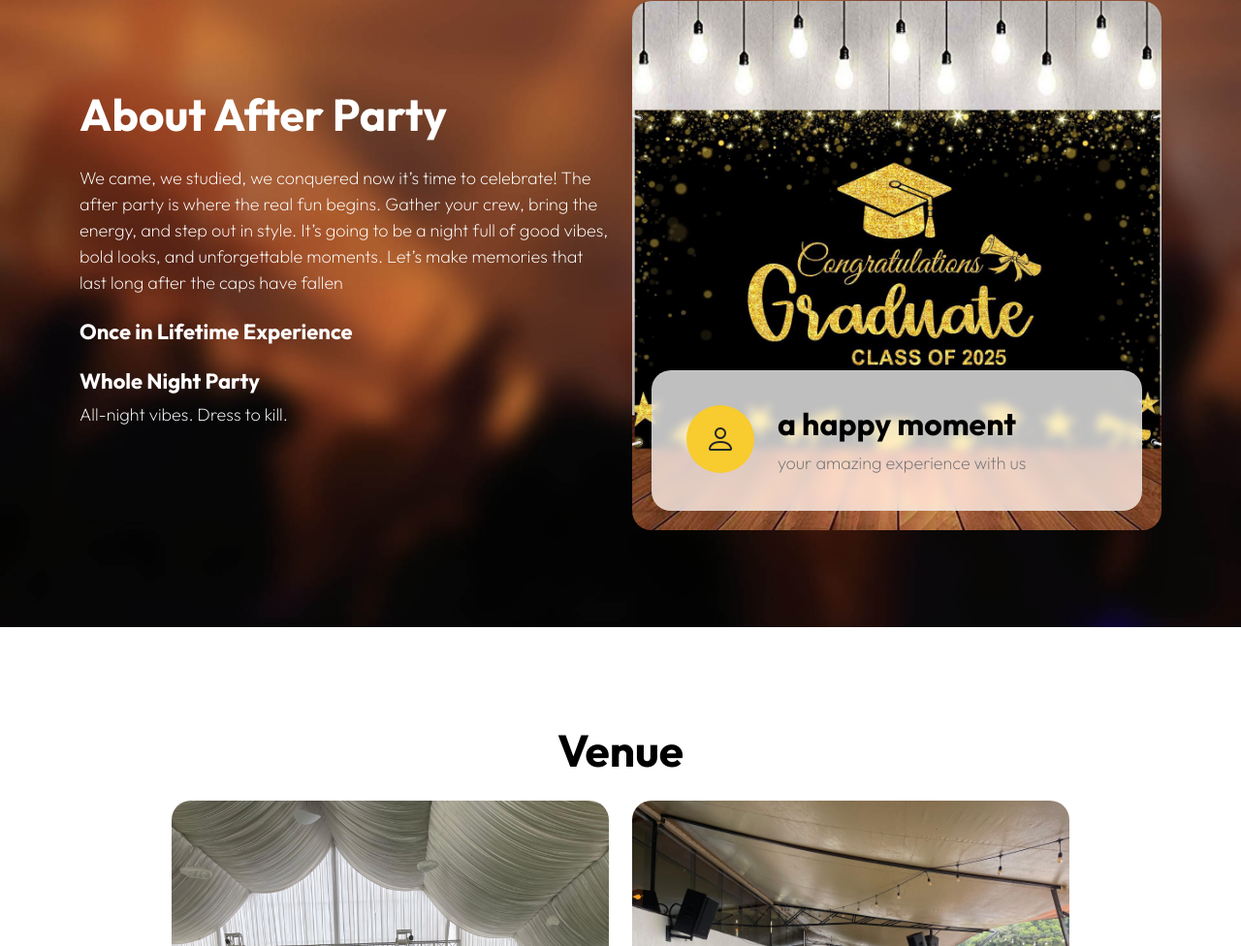
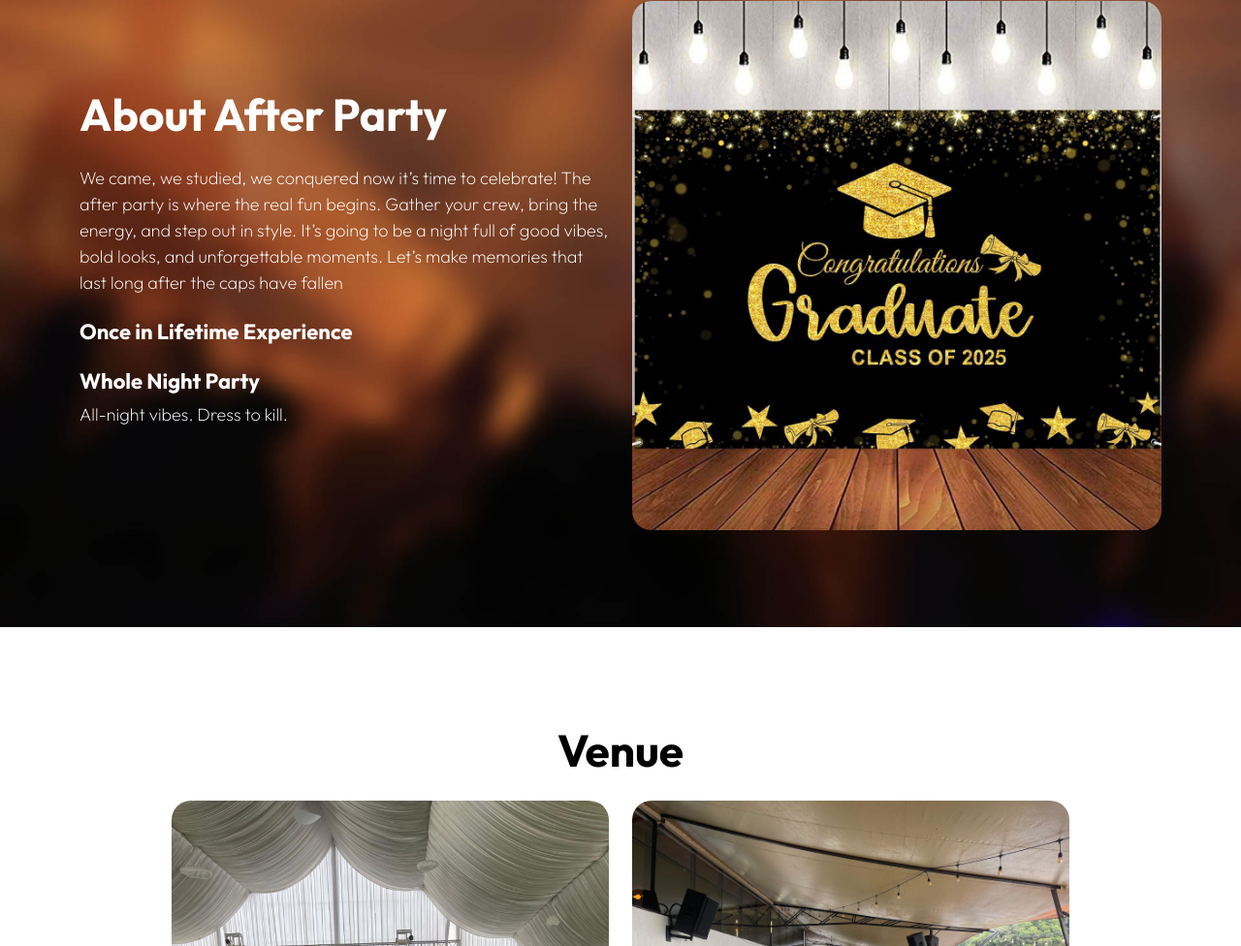
Before and after one commit to Paps-maker/After-party-, a plain HTML site: page index.html in a window 1280 px wide. Shown: the part 899-1875 px from the top of the page at 97% size. Drawn offline with Linux system fonts and the light colour scheme; animation ran at ten frames a second.

Commit message:
Update index.html

```diff
--- a/index.html
+++ b/index.html
@@ -158,7 +158,7 @@ https://templatemo.com/tm-583-festava-live
                 <video autoplay="" loop="" muted="" class="custom-video" poster="">
                     <source src="video/pexels-2022395.mp4" type="video/mp4">
 
-                    Your browser does not support the video tag.
+
                 </video>
             </div>
         </section>
@@ -190,18 +190,7 @@ https://templatemo.com/tm-583-festava-live
                         <div class="about-text-wrap">
                             <img src="images/night.jpg" class="about-image img-fluid">
 
-                            <div class="about-text-info d-flex">
-                                <div class="d-flex">
-                                    <i class="about-text-icon bi-person"></i>
-                                </div>
 
-
-                                <div class="ms-4">
-                                    <h3>a happy moment</h3>
-
-                                    <p class="mb-0">your amazing experience with us</p>
-                                </div>
-                            </div>
                         </div>
                     </div>
 
```
